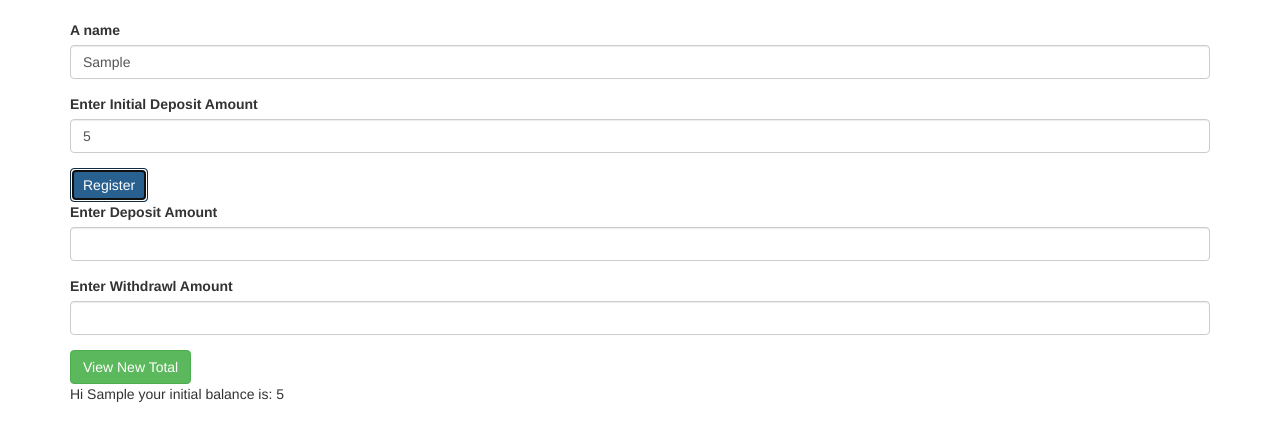
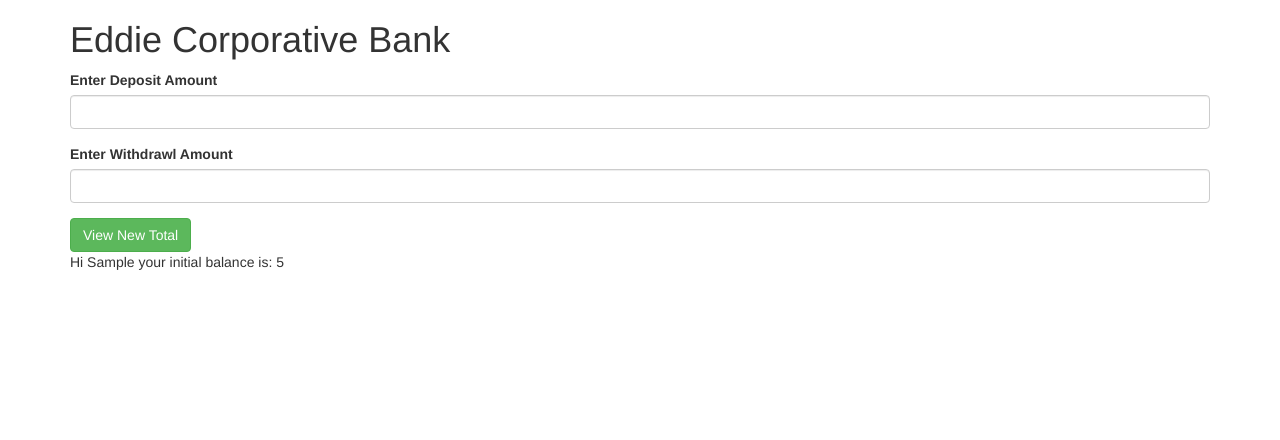
Before and after one commit to harrisejm/Bank-Account-OBJECTS-, a plain HTML site: page index.html in a window 1280 px wide. Both pictures are taken after typing "Sample", "5" into the empty fields and a click on the button "Register". Drawn offline with Linux system fonts and the light colour scheme.

Commit message:
fixed errors

```diff
--- a/css/styles.css
+++ b/css/styles.css
@@ -0,0 +1,3 @@
+.initial-hide{
+  display: none;
+}
--- a/index.html
+++ b/index.html
@@ -9,7 +9,7 @@
   </head>
   <body>
     <div class="container">
-      <h1></h1>
+      <h1>Eddie Corporative Bank</h1>
       <form id="formOne">
                 <div class="form-group">
                   <label for="name">A name</label>
@@ -22,7 +22,10 @@
                 <button type="submit" class="btn btn-primary">Register</button>
               </form>
 
+
+
               <form id="formOne1">
+                <div class="initial-hide">
                 <div class="form-group">
                   <label for="deposit">Enter Deposit Amount</label>
                   <input id="deposit" class="form-control" type="number" min="0">
@@ -35,7 +38,7 @@
 
                 <button type="submit" class="btn btn-success">View New Total</button>
               </form>
-
+   </div>
 
 
     <p id="test"></p>
--- a/js/scripts.js
+++ b/js/scripts.js
@@ -19,18 +19,29 @@ var name;
 var initialDeposit;
 $("form#formOne").submit(function(event) {
  event.preventDefault();
+
 name = $("input#name").val();
 initialDeposit = parseInt($("input#initial").val());
 if (isNaN(initialDeposit)) {
   initialDeposit = 0;
 }
+$("#formOne").hide();
 document.getElementById("test").innerHTML = "Hi " + name + " your initial balance is: " +initialDeposit;
+
+ $(".initial-hide").show();
 });
+
 $("form#formOne1").submit(function(event) {
  event.preventDefault();
 
 var deposit = parseInt($("input#deposit").val());
+if (isNaN(deposit))  {
+  deposit = 0;
+}
 var withdrawl = parseInt($("input#withdrawl").val());
+if (isNaN(withdrawl))  {
+  withdrawl = 0;
+}
 
 
 var firstTransaction = new transaction(name, initialDeposit);
@@ -40,7 +51,6 @@ firstTransaction.arr.push(fistAmmount);
 
 
 
-
 document.getElementById("test").innerHTML = "Hi " + firstTransaction.name + " you now have a balance of: " + firstTransaction.calc();
 
 });
```
